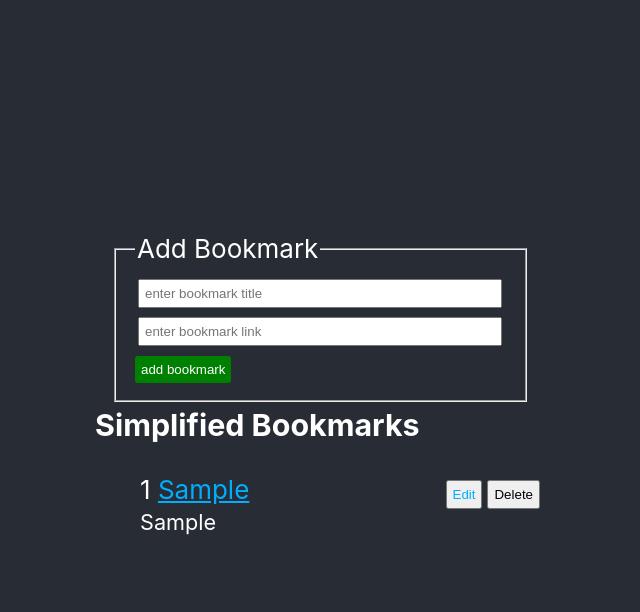
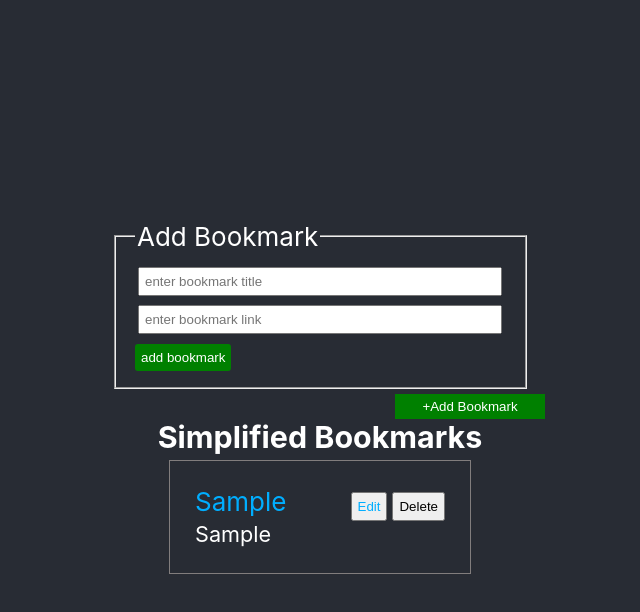
Before and after one commit to mwaijohn/local_storage, a React (Create React App) app: page / in a window 1280 px wide. Both pictures are taken after typing "Sample", "Sample" into the empty fields and a click on the input "add bookmark". Shown: the top 612 px of the page, without its empty margins (320-960 px from the left). Built offline with nearby package versions, Linux system fonts and the light colour scheme.

Commit message:
style component

```diff
--- a/src/components/BookList.js
+++ b/src/components/BookList.js
@@ -10,7 +10,7 @@ class BookList extends Component {
 
         return (
             <div className="bookmark-list">
-                {/* <button className="add-bookmark" onClick={this.props.toggleForm} >+Add Bookmark</button> */}
+                <button className="add-bookmark" onClick={this.props.toggleForm} >+Add Bookmark</button>
                 <h3>Simplified Bookmarks</h3>
                 <Bookmark bookmarks={this.props.bookmarks} deleteHandler={this.props.deleteHandler} editHandler={this.props.editHandler}/>
             </div>
--- a/src/components/Bookmark.js
+++ b/src/components/Bookmark.js
@@ -5,13 +5,13 @@ class Bookmark extends Component {
 
     render() {
         return (
-            <ul className="bookmarks">
+            <div className="bookmarks">
                 {
-                    this.props.bookmarks.map((element, index) => <li className="bookmark-item" key={index}>
+                    this.props.bookmarks.map((element, index) => <div className="bookmark-item" key={index}>
                         <div className="bookmark-item-container">
                             <div>
                                 <div>
-                                    {index + 1} <a href={element['link']} target="blank" className="title">{element['title']}</a>
+                                   <a href={element['link']} target="blank" className="title">{element['title']}</a>
                                 </div>
                                 <small>{element['link']}</small>
                             </div>
@@ -21,10 +21,10 @@ class Bookmark extends Component {
                             </div>
                         </div>
 
-                    </li>
+                    </div>
                     )
                 }
-            </ul>
+            </div>
         )
     }
 }
--- a/src/components/styles.css
+++ b/src/components/styles.css
@@ -11,6 +11,7 @@ a:visited{
 }
 a{
      color: rgb(0, 174, 255);
+     text-decoration: solid;
 }
 a:hover{
     cursor: grab;
@@ -47,11 +48,22 @@ input[type= submit]{
 .bookmark-list{
     display: flex;
     flex-direction: column;
+    text-align: center;
     min-width: 450px;
     margin-top: 5px;
 }
+.bookmarks{
+    display: flex;
+    flex-direction: row;
+    flex-wrap: wrap;
+    text-align: left;
+    justify-content: center;
+}
 .bookmark-item{
-    padding: 5px;
+    margin: 5px;
+    min-width: 250px;
+    padding: 25px;
+    border: 1px solid #817d7d;
 }
 .bookmark-item-container{
     display: flex;
```
